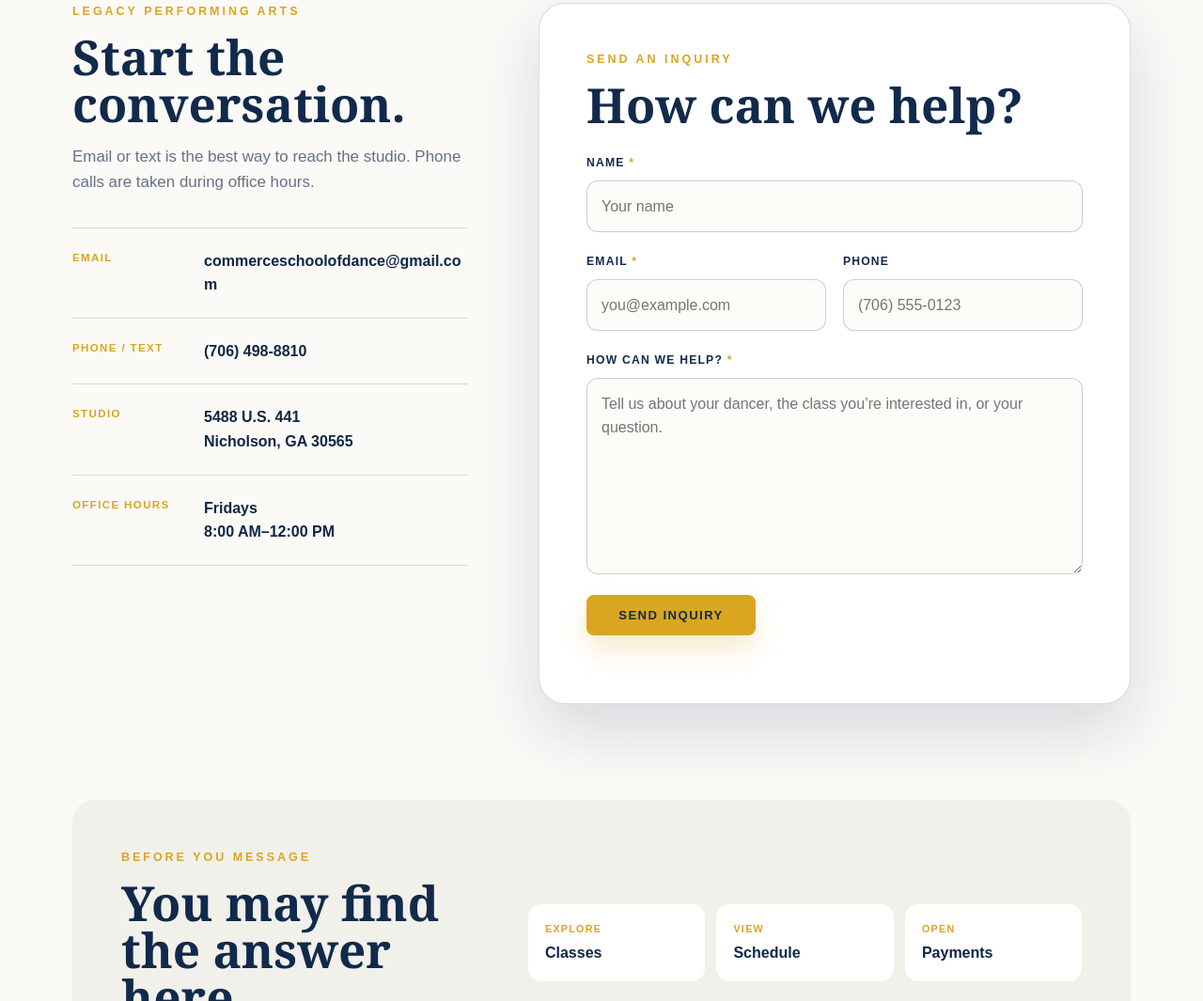
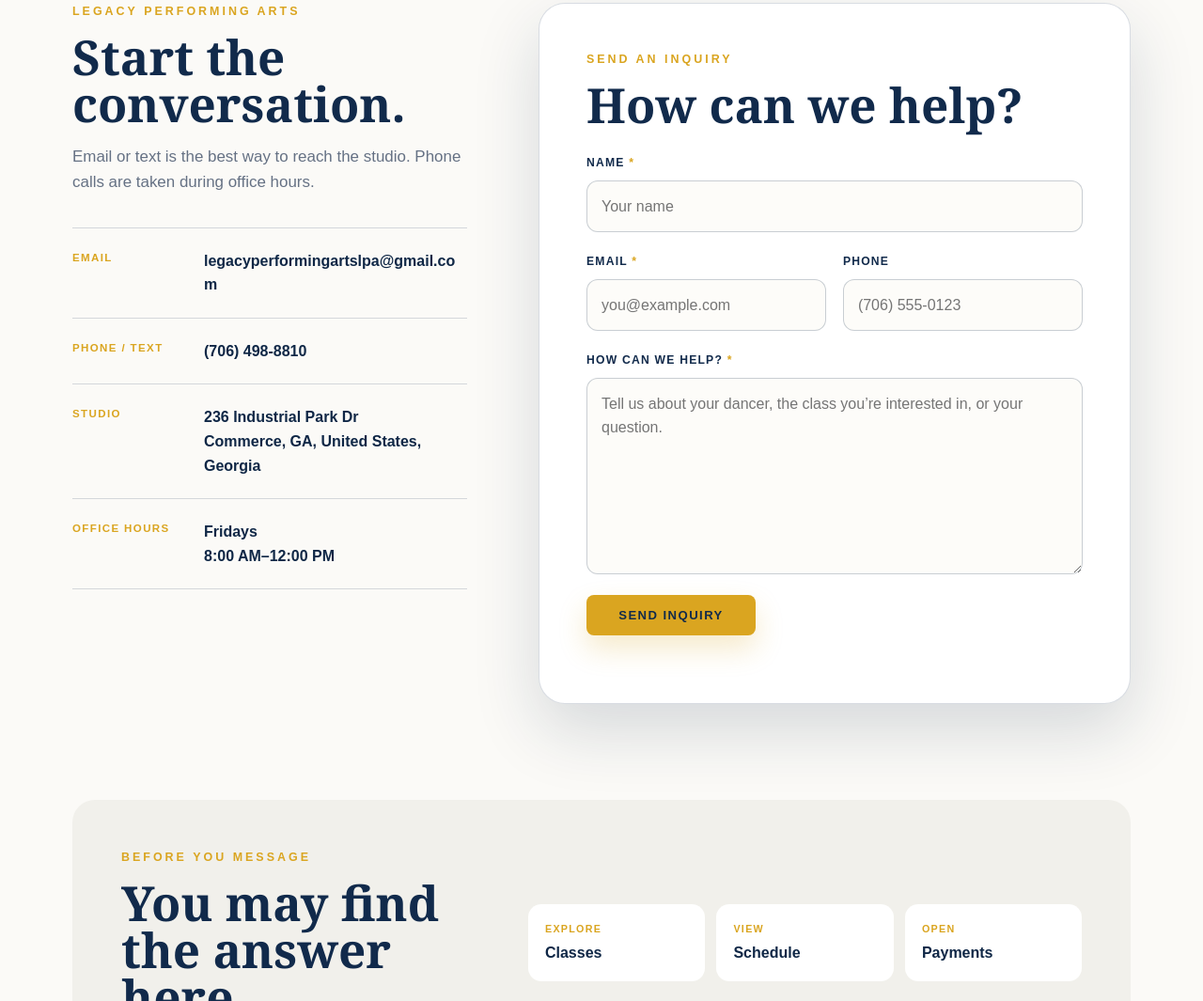
Before and after one commit to zacharyhutz-sudo/LegacyPerformingArts, a plain HTML site: page contact.html in a window 1280 px wide. Shown: the part 690-1755 px from the top of the page at 94% size. Drawn offline with Linux system fonts and the light colour scheme.

Commit message:
Add files via upload

```diff
--- a/contact.html
+++ b/contact.html
@@ -46,7 +46,7 @@
         <div class="contact-detail-list">
           <article>
             <span>Email</span>
-            <a href="mailto:commerceschoolofdance@gmail.com">commerceschoolofdance@gmail.com</a>
+            <a href="mailto:legacyperformingartslpa@gmail.com">legacyperformingartslpa@gmail.com</a>
           </article>
           <article>
             <span>Phone / Text</span>
@@ -54,7 +54,7 @@
           </article>
           <article>
             <span>Studio</span>
-            <p>5488 U.S. 441<br>Nicholson, GA 30565</p>
+            <p>236 Industrial Park Dr<br>Commerce, GA, United States, Georgia</p>
           </article>
           <article>
             <span>Office Hours</span>
```
